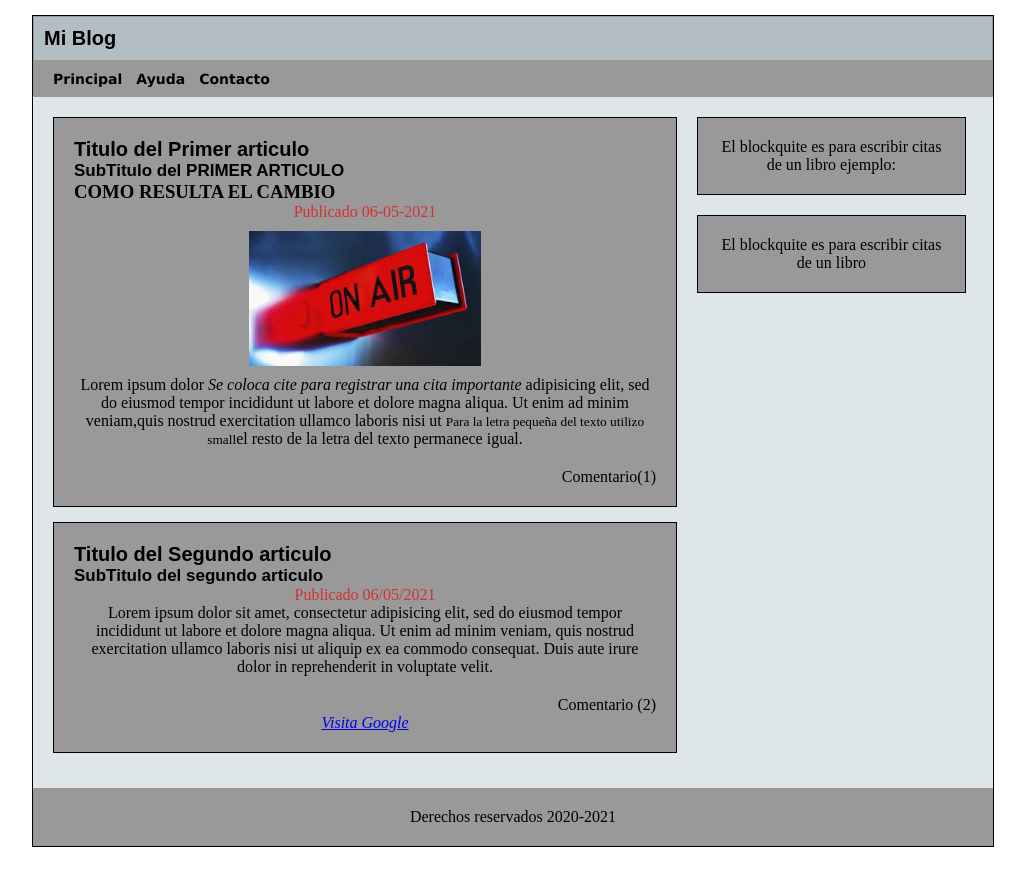
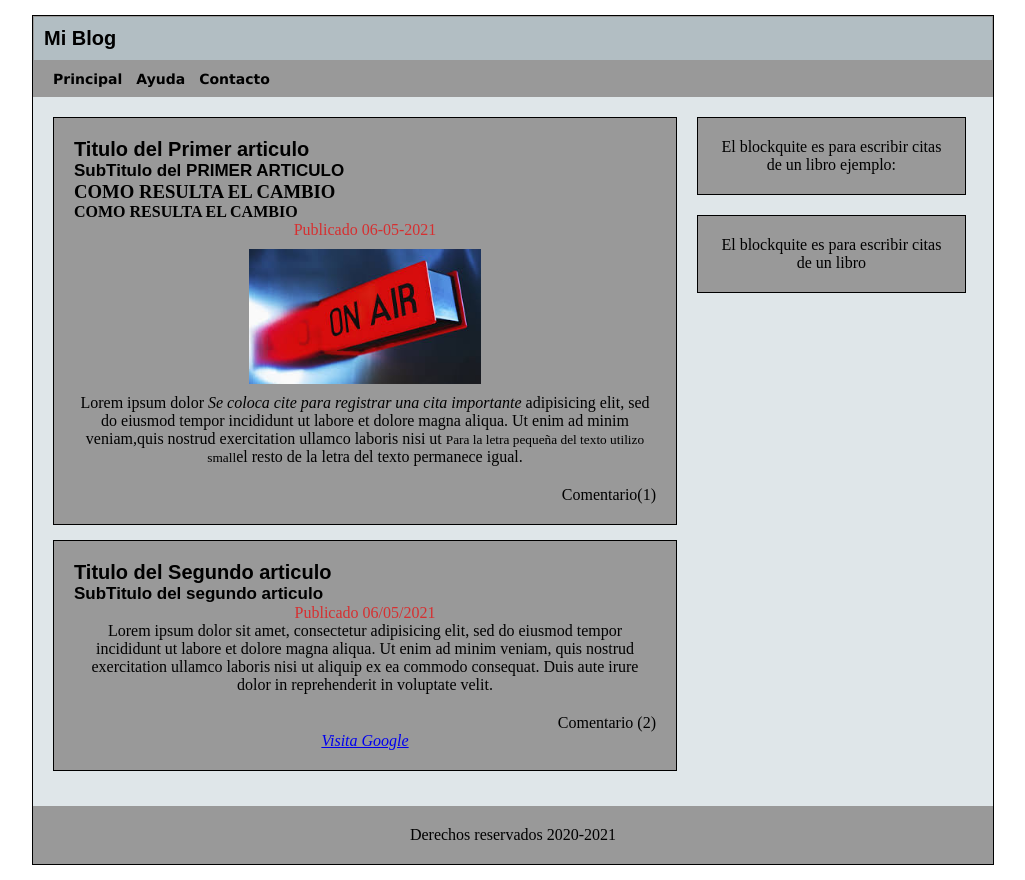
Before and after one commit to Dav14Arr2/ProyectoFazt1, a plain HTML site: page index.html in a window 1280 px wide. Shown: the whole page, without its empty margins (127-1152 px from the left). Drawn offline with Linux system fonts and the light colour scheme.

Commit message:
Estoy guardando los cambios

```diff
--- a/index.html
+++ b/index.html
@@ -27,6 +27,7 @@
 				   <h1>Titulo del Primer articulo</h1>
 				   <h2>SubTitulo del PRIMER ARTICULO</h2>
 				   <h3>COMO RESULTA EL CAMBIO</h3>
+				   <h4>COMO RESULTA EL CAMBIO</h4>
 			  </hgroup>
 				   <time datetime="06-05-2021">Publicado 06-05-2021</time>
 				   <img src="Alaire.jpg"/>
```
